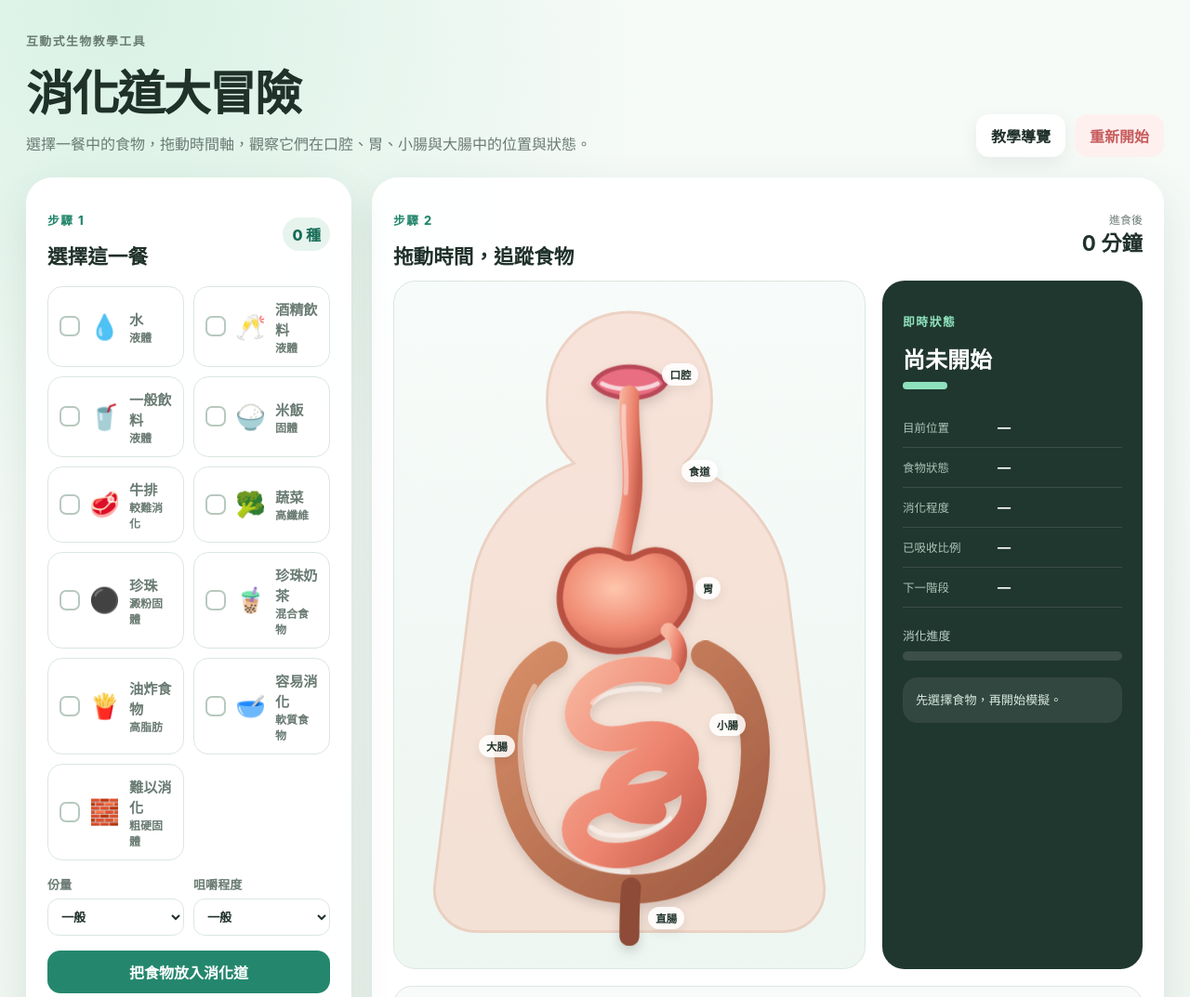
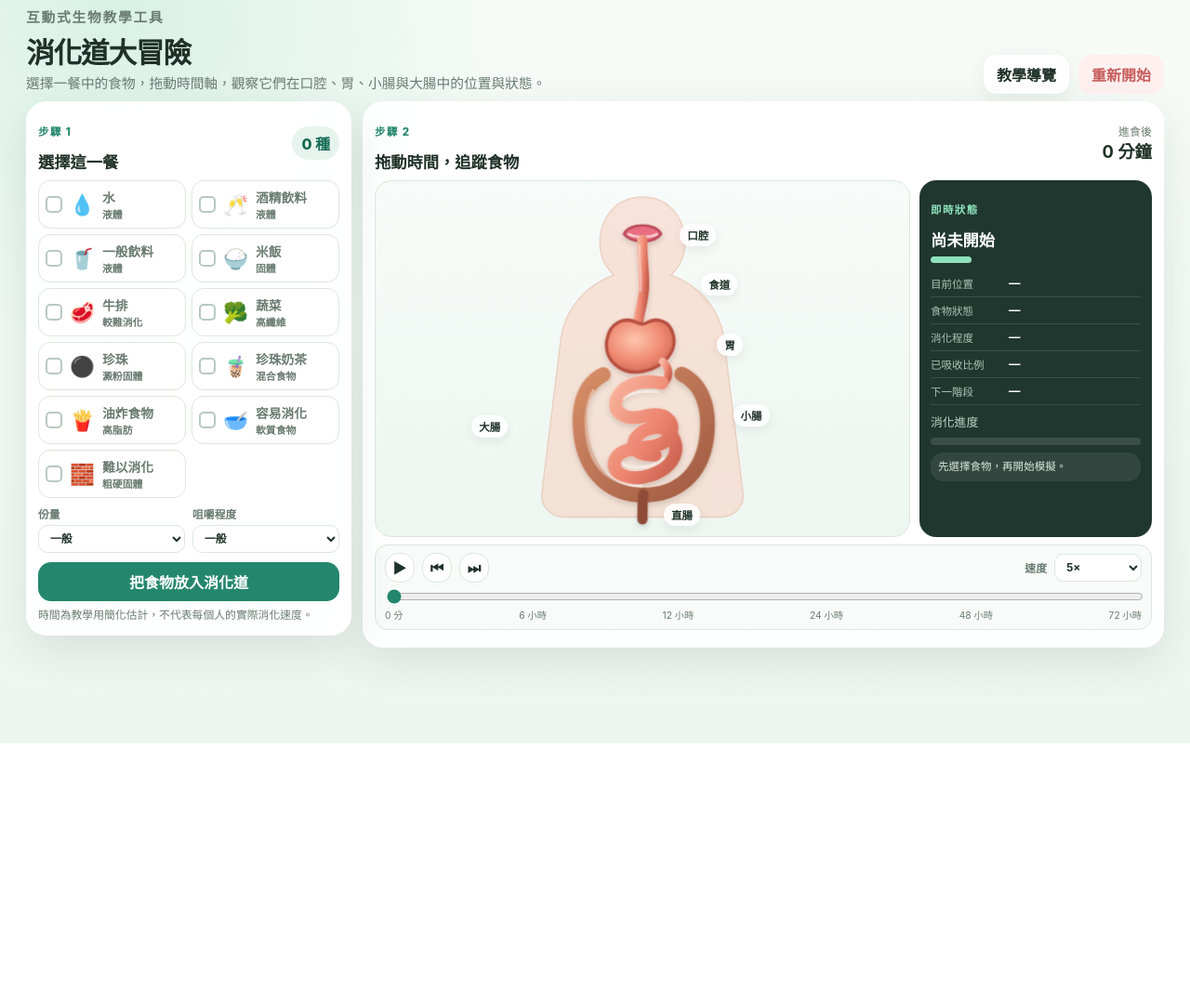
Before and after one commit to educatres/food-digestion-simulator, a plain HTML site: page index.html in a window 1280 px wide. Shown: the top 1073 px of the page at 93% size. After the commit the page ends 800 px from the top, so only its background shows below. Drawn offline with Linux system fonts and the light colour scheme.

Commit message:
Compact desktop layout height

```diff
--- a/style.css
+++ b/style.css
@@ -25,20 +25,20 @@ button { cursor: pointer; }
 .hero {
   max-width: 1480px;
   margin: 0 auto;
-  padding: 34px 28px 22px;
+  padding: 18px 28px 12px;
   display: flex;
   justify-content: space-between;
   gap: 24px;
   align-items: flex-end;
 }
-.hero h1 { margin: 4px 0 8px; font-size: clamp(2rem, 4vw, 3.6rem); letter-spacing: -0.04em; }
-.hero p { margin: 0; max-width: 760px; line-height: 1.7; color: var(--muted); }
+.hero h1 { margin: 2px 0 4px; font-size: clamp(1.85rem, 3vw, 2.8rem); letter-spacing: -0.04em; }
+.hero p { margin: 0; max-width: 760px; line-height: 1.45; color: var(--muted); }
 .eyebrow, .step-label { color: var(--primary); font-size: .8rem; font-weight: 800; letter-spacing: .12em; text-transform: uppercase; }
 .hero-actions { display: flex; gap: 10px; }
 button {
   border: 0;
   border-radius: 14px;
-  padding: 11px 16px;
+  padding: 9px 14px;
   font-weight: 700;
   transition: .2s ease;
 }
@@ -51,10 +51,10 @@ button:hover { transform: translateY(-1px); }
 .app-shell {
   max-width: 1480px;
   margin: 0 auto;
-  padding: 0 28px 30px;
+  padding: 0 28px 16px;
   display: grid;
   grid-template-columns: 350px minmax(0, 1fr);
-  gap: 22px;
+  gap: 16px;
 }
 .panel {
   background: var(--panel);
@@ -62,23 +62,23 @@ button:hover { transform: translateY(-1px); }
   border-radius: 28px;
   box-shadow: var(--shadow);
 }
-.food-panel { padding: 22px; align-self: start; position: sticky; top: 16px; }
-.simulator-panel { padding: 22px; }
-.panel-heading { display: flex; justify-content: space-between; align-items: center; gap: 18px; margin-bottom: 18px; }
-.panel-heading h2 { margin: 2px 0 0; font-size: 1.35rem; }
+.food-panel { padding: 16px; align-self: start; position: sticky; top: 12px; }
+.simulator-panel { padding: 16px; }
+.panel-heading { display: flex; justify-content: space-between; align-items: center; gap: 14px; margin-bottom: 12px; }
+.panel-heading h2 { margin: 2px 0 0; font-size: 1.2rem; }
 .badge { background: #e6f4ed; color: var(--primary-dark); padding: 6px 10px; border-radius: 999px; font-weight: 800; }
-.food-grid { display: grid; grid-template-columns: 1fr 1fr; gap: 10px; }
+.food-grid { display: grid; grid-template-columns: 1fr 1fr; gap: 8px; }
 .food-card {
   position: relative;
   display: flex;
-  gap: 10px;
+  gap: 8px;
   align-items: center;
-  padding: 12px;
+  padding: 9px;
   border: 1px solid var(--line);
   border-radius: 16px;
   background: white;
   cursor: pointer;
-  min-height: 72px;
+  min-height: 58px;
 }
 .food-card input {
   position: absolute;
@@ -123,13 +123,13 @@ button:hover { transform: translateY(-1px); }
 .food-icon { font-size: 1.65rem; }
 .food-card strong { display:block; font-size: .95rem; }
 .food-card small { color: var(--muted); font-size: .75rem; }
-.controls-stack { display: grid; grid-template-columns: 1fr 1fr; gap: 10px; margin-top: 16px; }
+.controls-stack { display: grid; grid-template-columns: 1fr 1fr; gap: 8px; margin-top: 12px; }
 label { display: grid; gap: 6px; color: var(--muted); font-size: .82rem; font-weight: 700; }
 select {
   width: 100%;
   border: 1px solid var(--line);
   border-radius: 12px;
-  padding: 10px;
+  padding: 8px;
   background: white;
   color: var(--text);
 }
@@ -138,9 +138,10 @@ select {
 .time-readout { text-align: right; }
 .time-readout span { color: var(--muted); display:block; font-size: .75rem; }
 .time-readout strong { font-size: 1.4rem; }
-.simulator-layout { display: grid; grid-template-columns: minmax(420px, 1fr) 280px; gap: 18px; }
+.simulator-layout { display: grid; grid-template-columns: minmax(360px, 1fr) 260px; gap: 14px; }
 .body-stage {
-  min-height: 610px;
+  height: clamp(410px, 58vh, 500px);
+  min-height: 0;
   background: linear-gradient(180deg, #f7fbf9, #edf6f1);
   border-radius: 24px;
   border: 1px solid var(--line);
@@ -227,35 +228,36 @@ select {
   background: #20372f;
   color: white;
   border-radius: 24px;
-  padding: 22px;
-  min-height: 610px;
+  padding: 16px;
+  min-height: 0;
+  height: clamp(410px, 58vh, 500px);
 }
 .info-card .step-label { color: #8ee1bd; }
-.info-card h3 { margin: 6px 0 8px; font-size: 1.5rem; }
-.focus-swatch { width: 48px; height: 8px; border-radius: 999px; margin-bottom: 20px; background: #8ee1bd; }
+.info-card h3 { margin: 4px 0 6px; font-size: 1.25rem; }
+.focus-swatch { width: 44px; height: 7px; border-radius: 999px; margin-bottom: 12px; background: #8ee1bd; }
 .status-list { margin:0; }
-.status-list div { display:grid; grid-template-columns: 92px 1fr; gap: 10px; padding: 12px 0; border-bottom: 1px solid rgba(255,255,255,.12); }
+.status-list div { display:grid; grid-template-columns: 84px 1fr; gap: 8px; padding: 8px 0; border-bottom: 1px solid rgba(255,255,255,.12); }
 .status-list dt { color: #a9c4b8; font-size: .78rem; }
 .status-list dd { margin:0; font-weight:700; font-size:.88rem; }
-.progress-block { margin-top: 20px; font-size: .8rem; color:#bdd2c9; }
+.progress-block { margin-top: 12px; font-size: .8rem; color:#bdd2c9; }
 .progress-track { height: 10px; background:rgba(255,255,255,.12); border-radius:999px; margin-top:8px; overflow:hidden; }
 .progress-fill { width:0%; height:100%; background:#8ee1bd; border-radius:inherit; transition:width .2s; }
-.science-note { margin-top: 18px; padding: 14px; background:rgba(255,255,255,.08); border-radius:16px; color:#d9e7e0; line-height:1.6; font-size:.82rem; }
-.timeline-card { margin-top: 18px; padding: 16px; background:#f8fbf9; border:1px solid var(--line); border-radius:20px; }
-.playback-controls { display:flex; align-items:center; gap:8px; margin-bottom:12px; }
-.icon-btn { width:42px; height:42px; padding:0; background:white; color:var(--text); border:1px solid var(--line); }
+.science-note { margin-top: 12px; padding: 10px; background:rgba(255,255,255,.08); border-radius:14px; color:#d9e7e0; line-height:1.45; font-size:.78rem; }
+.timeline-card { margin-top: 12px; padding: 12px; background:#f8fbf9; border:1px solid var(--line); border-radius:18px; }
+.playback-controls { display:flex; align-items:center; gap:8px; margin-bottom:8px; }
+.icon-btn { width:36px; height:36px; padding:0; background:white; color:var(--text); border:1px solid var(--line); }
 .playback-controls label { margin-left:auto; display:flex; align-items:center; gap:8px; }
 .playback-controls select { width:94px; }
 #timeline { width:100%; accent-color:var(--primary); }
 .timeline-marks { display:flex; justify-content:space-between; color:var(--muted); font-size:.7rem; }
-.meal-legend { display:flex; flex-wrap:wrap; gap:8px; margin-top:14px; }
+.meal-legend { display:flex; flex-wrap:wrap; gap:8px; margin-top:10px; }
 .legend-item { display:flex; align-items:center; gap:7px; border:1px solid var(--line); background:white; border-radius:999px; padding:7px 10px; font-size:.78rem; font-weight:700; }
 .legend-dot { width:10px; height:10px; border-radius:50%; }
 .legend-item.active { outline:3px solid rgba(36,135,109,.16); }
-.learning-section { max-width:1480px; margin:0 auto 42px; padding:0 28px; display:grid; grid-template-columns:1fr 1fr; gap:22px; }
-.learning-card { background:white; border-radius:24px; padding:24px; box-shadow:var(--shadow); }
+.learning-section { max-width:1480px; margin:0 auto 20px; padding:0 28px; display:grid; grid-template-columns:1fr 1fr; gap:16px; }
+.learning-card { background:white; border-radius:20px; padding:16px; box-shadow:var(--shadow); }
 .learning-card h2 { margin:6px 0 10px; }
-.learning-card p { color:var(--muted); line-height:1.7; }
+.learning-card p { color:var(--muted); line-height:1.45; }
 .challenge-options { display:flex; gap:10px; flex-wrap:wrap; }
 .challenge-options button { background:#edf6f1; color:var(--primary-dark); }
 .challenge-options button.correct { background:#d8f1e5; color:#116043; }
@@ -264,6 +266,47 @@ select {
 dialog { border:0; border-radius:24px; padding:28px; max-width:520px; box-shadow:0 30px 90px rgba(0,0,0,.25); }
 dialog::backdrop { background:rgba(19,35,29,.55); }
 dialog li { margin-bottom:10px; line-height:1.6; }
+@media (min-width: 1081px) and (max-height: 900px) {
+  .hero { padding-top: 10px; padding-bottom: 8px; }
+  .hero h1 { font-size: clamp(1.65rem, 2.4vw, 2.25rem); }
+  .hero p { font-size: .92rem; line-height: 1.35; }
+  .eyebrow, .step-label { font-size: .72rem; }
+  .app-shell { padding-bottom: 10px; gap: 12px; }
+  .food-panel, .simulator-panel { padding: 12px; border-radius: 22px; }
+  .panel-heading { margin-bottom: 8px; }
+  .panel-heading h2 { font-size: 1.08rem; }
+  .food-grid { gap: 6px; }
+  .food-card { min-height: 50px; padding: 7px; border-radius: 13px; }
+  .food-check { width: 18px; height: 18px; border-radius: 5px; }
+  .food-icon { font-size: 1.35rem; }
+  .food-card strong { font-size: .86rem; }
+  .food-card small { font-size: .68rem; }
+  .controls-stack { margin-top: 8px; }
+  label { gap: 4px; font-size: .74rem; }
+  select { padding: 6px 8px; border-radius: 10px; }
+  .full { margin-top: 10px; }
+  .fine-print { margin: 8px 0 0; line-height: 1.35; }
+  .simulator-heading { margin-bottom: 8px; }
+  .time-readout strong { font-size: 1.15rem; }
+  .simulator-layout { grid-template-columns: minmax(330px, 1fr) 250px; gap: 10px; }
+  .body-stage, .info-card { height: clamp(330px, 48vh, 410px); border-radius: 18px; }
+  .info-card { padding: 12px; }
+  .info-card h3 { font-size: 1.08rem; }
+  .focus-swatch { margin-bottom: 8px; }
+  .status-list div { padding: 6px 0; grid-template-columns: 76px 1fr; }
+  .status-list dt { font-size: .72rem; }
+  .status-list dd { font-size: .78rem; }
+  .progress-block { margin-top: 8px; }
+  .progress-track { height: 8px; }
+  .science-note { margin-top: 8px; padding: 8px; line-height: 1.35; font-size: .72rem; }
+  .timeline-card { margin-top: 8px; padding: 8px 10px; border-radius: 14px; }
+  .playback-controls { margin-bottom: 5px; }
+  .icon-btn { width: 32px; height: 32px; }
+  .timeline-marks { font-size: .64rem; }
+  .meal-legend { margin-top: 6px; gap: 6px; }
+  .legend-item { padding: 5px 8px; font-size: .72rem; }
+  .learning-section { display: none; }
+}
 @media (max-width: 1080px) {
   .app-shell { grid-template-columns: 1fr; }
   .food-panel { position:static; }
```
